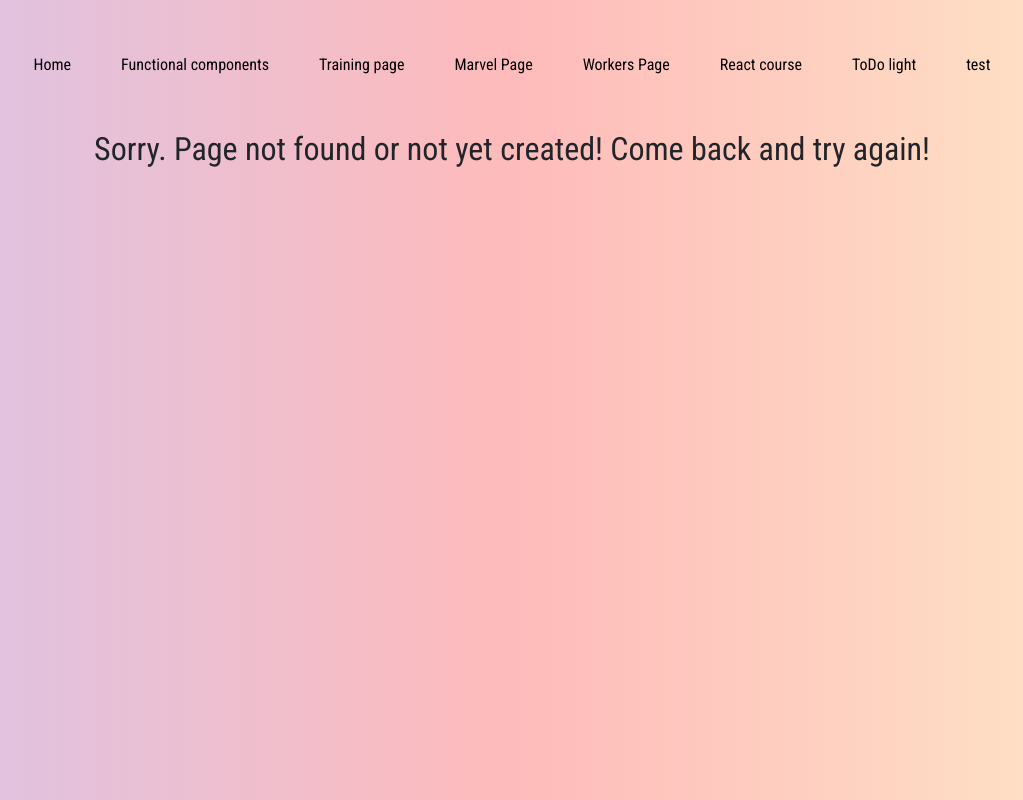
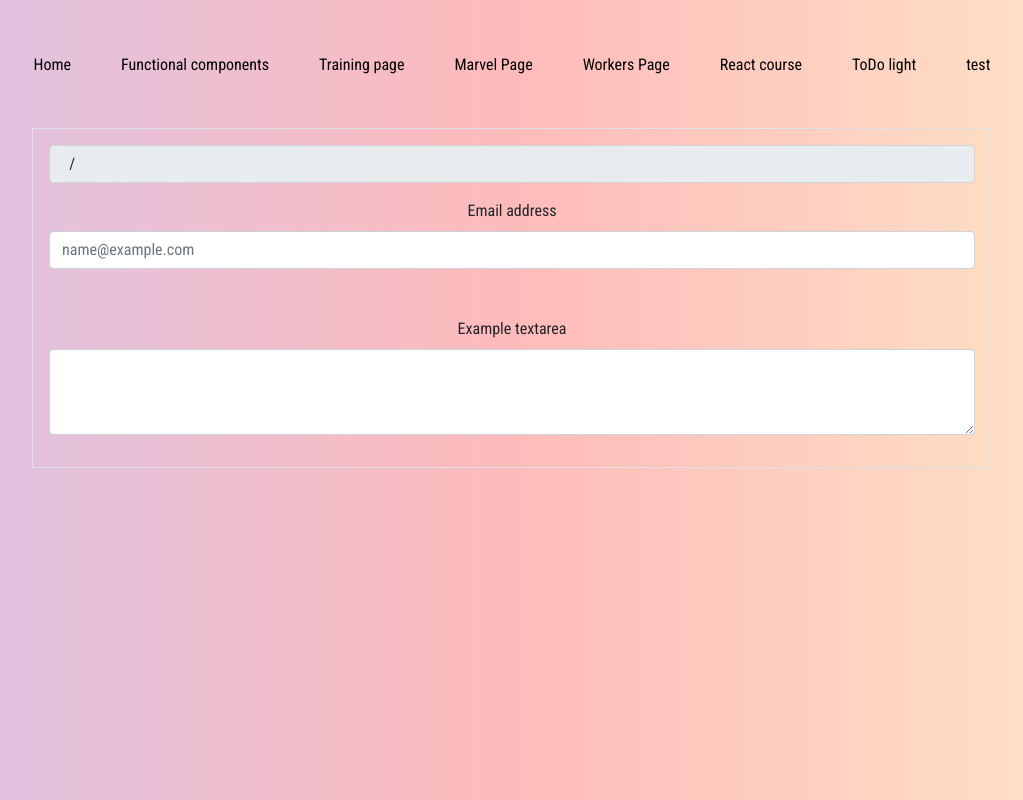
Before and after one commit to Yurii04UA/react-course, a React (Create React App) app: page /custom-hooks in a window 1280 px wide. Before the commit this address had no page. Shown: the whole page, without its empty margins (128-1151 px from the left). Built offline with nearby package versions, Linux system fonts and the light colour scheme.

Commit message:
react hooks

```diff
--- a/src/App.js
+++ b/src/App.js
@@ -18,7 +18,7 @@ import Ref from "./pages/TrainingPage/Events-This/Ref";
 import BootstrapTest from "./pages/TrainingPage/BootstrapTest/BootstrapTest";
 import UseState from "./pages/funcComponents/useState/UseState";
 import UseEffect from "./pages/funcComponents/useEffect/UseEffect";
-
+import CustomHook from "./pages/funcComponents/customHook/CustomHook";
 function App() {
 
   return (
@@ -39,6 +39,7 @@ function App() {
 
         <Route path="/use-state" element={<UseState />} ></Route>
         <Route path="/use-effect" element={<UseEffect />} ></Route>
+        <Route path="/custom-hooks" element={<CustomHook />} ></Route>
 
         <Route path="*" element={<PageNotFound />} />
       </Routes>
--- a/src/pages/funcComponents/FuncComponents.jsx
+++ b/src/pages/funcComponents/FuncComponents.jsx
@@ -1,5 +1,5 @@
 import React from 'react'
-import UseState from './useState/UseState'
+
 
 import {NavLink } from "react-router-dom";
 
@@ -9,6 +9,7 @@ const FuncComponents = () => {
      <nav className="navBar">
         <NavLink to="/use-state" className="link">useState</NavLink>
         <NavLink to="/use-effect" className="link" >useEffect</NavLink>
+        <NavLink to="/custom-hooks" className="link" >Custom hooks</NavLink>
         <NavLink to="/something" className="link">something</NavLink>
         <NavLink to="/something" className="link" >something</NavLink>
 
--- /dev/null
+++ b/src/pages/funcComponents/customHook/CustomHook.jsx
@@ -0,0 +1,53 @@
+import React, { useState } from "react";
+
+const CustomHook = () => {
+   const [text,setText] = useState('')
+   const [textArea, setTextArea] = useState('')
+
+   // валидация проверяет на налицие цифр, если цифра вернет тру
+   // const validateInput = (text) => {
+   //    if(text.search(/\d/) >= 0){
+   //       return true
+   //    }else{
+   //       return false
+   //    }
+   // }
+   // та же запись но короче ↓
+
+   const validateInput = (text) =>{
+      return text.search(/\d/) >= 0
+   }
+   const color = validateInput(text) ? 'text-danger': null
+  return (
+    <form className="border p-3 w-75 m-auto mt-5" >
+      <div className="mb-5">
+      <input className="form-control" type="text" value={` ${text} /  ${textArea}`} readOnly/>
+        <label htmlFor="exampleFormControlInput1" className="form-label mt-3">
+          Email address
+        </label>
+        <input
+          type="email"
+          className={`form-control ${color}`}
+          id="exampleFormControlInput1"
+          placeholder="name@example.com"
+          onChange={e => setText(e.target.value)}
+          value={text}
+        />
+      </div>
+      <div className="mb-3">
+        <label htmlFor="exampleFormControlTextarea1" className="form-label">
+          Example textarea
+        </label>
+        <textarea
+          className="form-control"
+          id="exampleFormControlTextarea1"
+          rows="3"
+          value={textArea}
+          onChange={e => setTextArea(e.target.value)}
+        ></textarea>
+      </div>
+    </form >
+  );
+};
+
+export default CustomHook;
```
